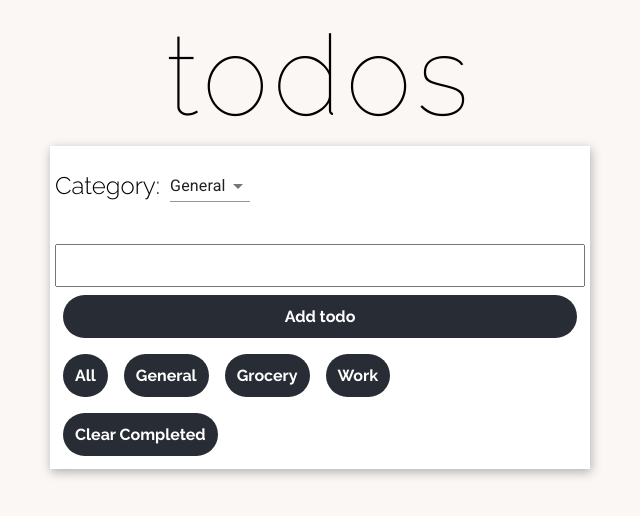
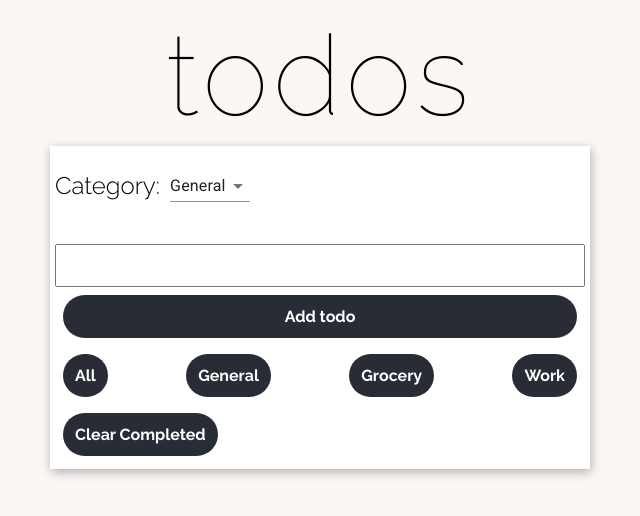
Before and after one commit to aarondevon/todo-with-redux, a React (Create React App) app: page / in a window 1280 px wide. Shown: the top 516 px of the page, without its empty margins (320-960 px from the left). Built offline with nearby package versions, Linux system fonts and the light colour scheme.

Commit message:
style sort buttons

```diff
--- a/src/components/App/App.scss
+++ b/src/components/App/App.scss
@@ -14,3 +14,8 @@ h1 {
   margin: 5px;
   text-align: center;
 }
+
+.sort-buttons {
+  display: flex;
+  justify-content: space-between;
+}
```
